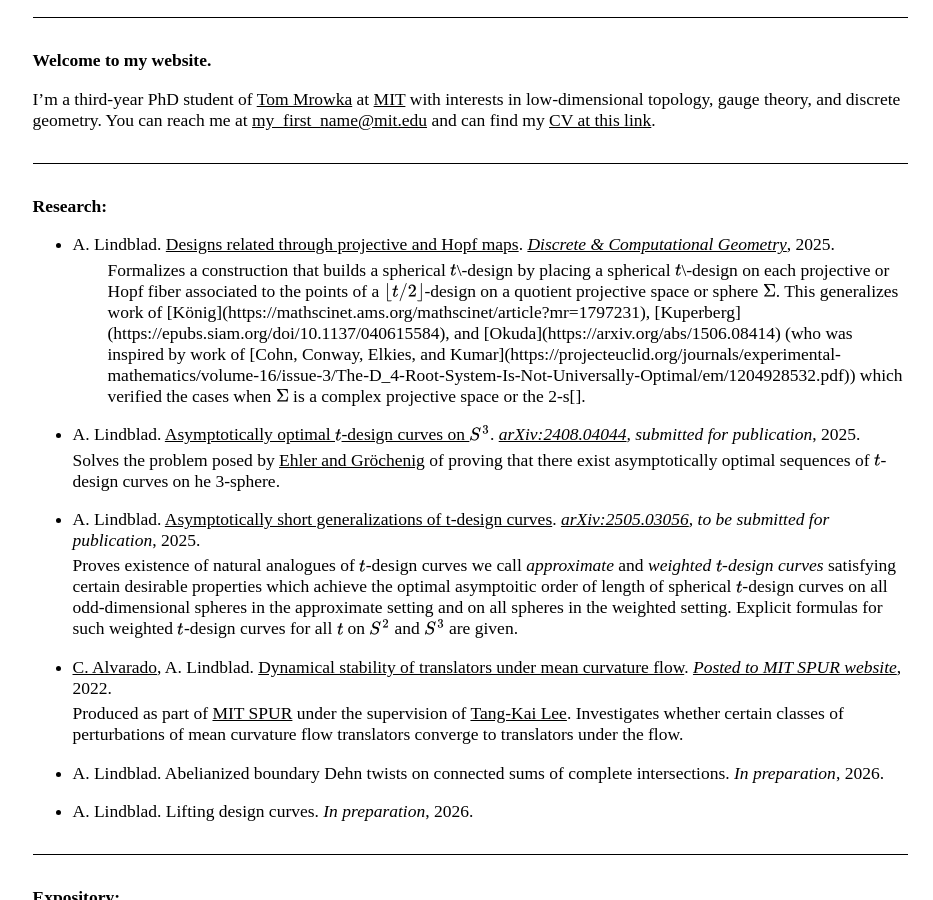
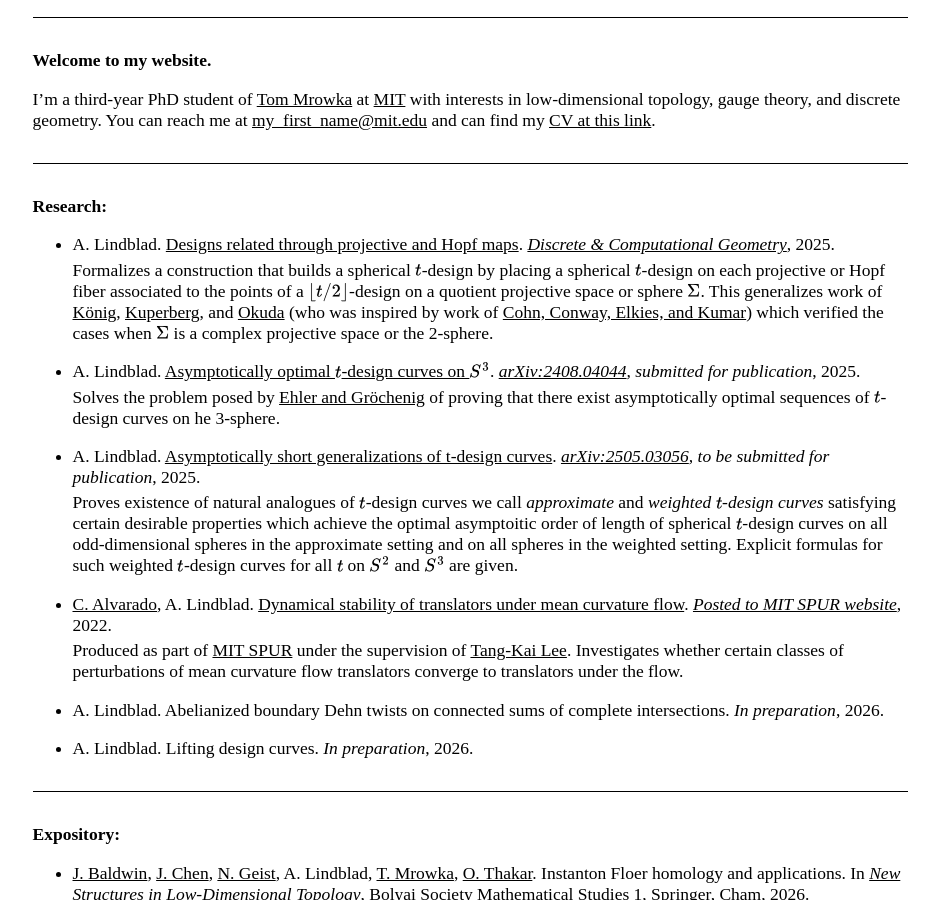
Before and after one commit to AyodejiLindblad/AyodejiLindblad.github.io, a Jekyll site: the page built from index.md, in a window 1280 px wide and 900 px high, scrolled down 419 px. Shown: the whole window, without its empty margins (170-1103 px from the left). Built offline with Jekyll 4.4.1, drawn with Linux system fonts in a browser that asks for light colours; some web fonts are replaced.

Commit message:
No, didn't like that

```diff
--- a/index.md
+++ b/index.md
@@ -40,9 +40,7 @@ I'm a third-year PhD student of [Tom Mrowka](https://math.mit.edu/~mrowka/) at [
 
 * A. Lindblad. [Designs related through projective and Hopf maps](https://rdcu.be/eSi5F). *[Discrete & Computational Geometry](https://link.springer.com/article/10.1007/s00454-025-00805-7)*, 2025.
     <span style="display:block; height:0.25em;"></span>
-    <div style="margin-left: 2em;">
-    Formalizes a construction that builds a spherical $t$\-design by placing a spherical $t$\-design on each projective or Hopf fiber associated to the points of a $\lfloor t/2\rfloor$-design on a quotient projective space or sphere $\Sigma$. This generalizes work of [König](https://mathscinet.ams.org/mathscinet/article?mr=1797231), [Kuperberg](https://epubs.siam.org/doi/10.1137/040615584), and [Okuda](https://arxiv.org/abs/1506.08414) (who was inspired by work of [Cohn, Conway, Elkies, and Kumar](https://projecteuclid.org/journals/experimental-mathematics/volume-16/issue-3/The-D_4-Root-System-Is-Not-Universally-Optimal/em/1204928532.pdf)) which verified the cases when $\Sigma$ is a complex projective space or the 2-s[].
-    </div>
+    Formalizes a construction that builds a spherical $t$\-design by placing a spherical $t$\-design on each projective or Hopf fiber associated to the points of a $\lfloor t/2\rfloor$-design on a quotient projective space or sphere $\Sigma$. This generalizes work of [König](https://mathscinet.ams.org/mathscinet/article?mr=1797231), [Kuperberg](https://epubs.siam.org/doi/10.1137/040615584), and [Okuda](https://arxiv.org/abs/1506.08414) (who was inspired by work of [Cohn, Conway, Elkies, and Kumar](https://projecteuclid.org/journals/experimental-mathematics/volume-16/issue-3/The-D_4-Root-System-Is-Not-Universally-Optimal/em/1204928532.pdf)) which verified the cases when $\Sigma$ is a complex projective space or the 2-sphere.
 
 * A. Lindblad. [Asymptotically optimal $t$\-design curves on $S^3$](resources/pdfs/Asymptotically%20optimal%20$t$-design%20curves%20on%20$S^3$.pdf). *[arXiv:2408.04044](https://arxiv.org/abs/2408.04044), submitted for publication*, 2025.
     <span style="display:block; height:0.25em;"></span>
```
